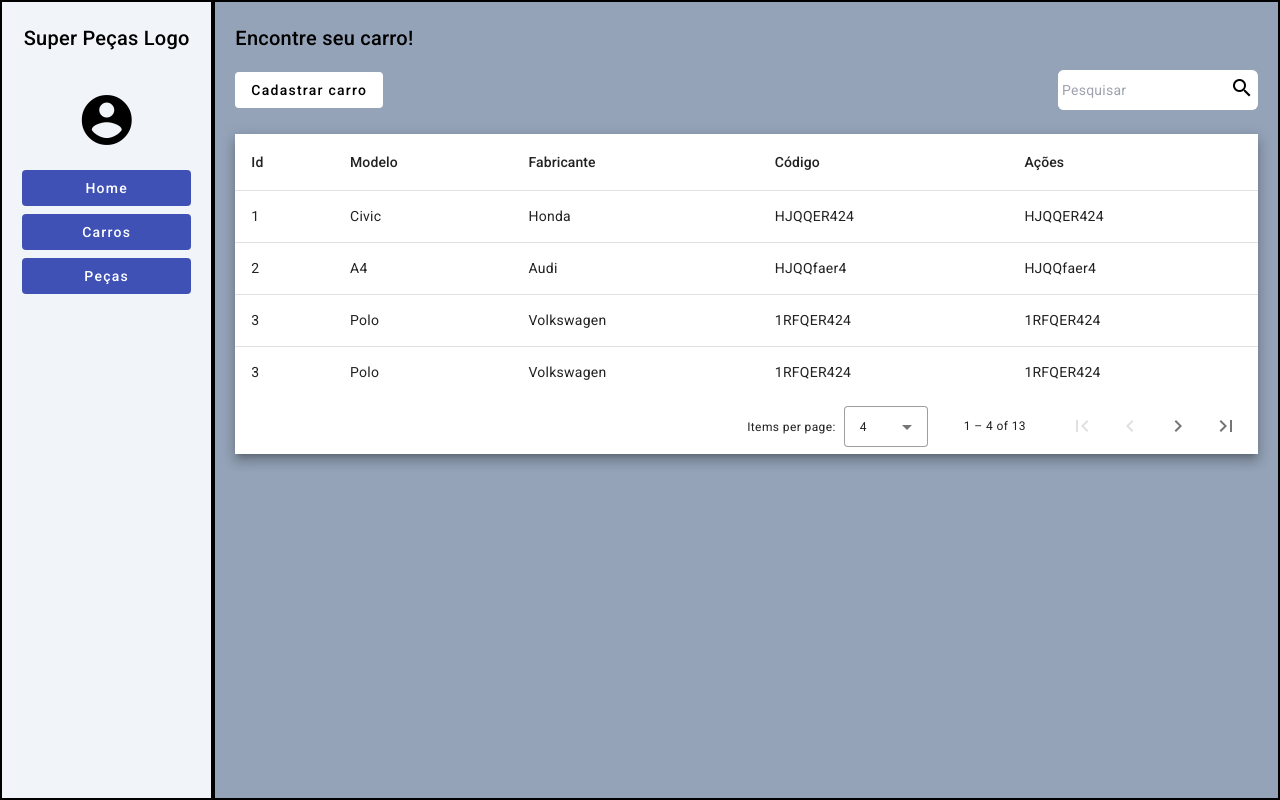
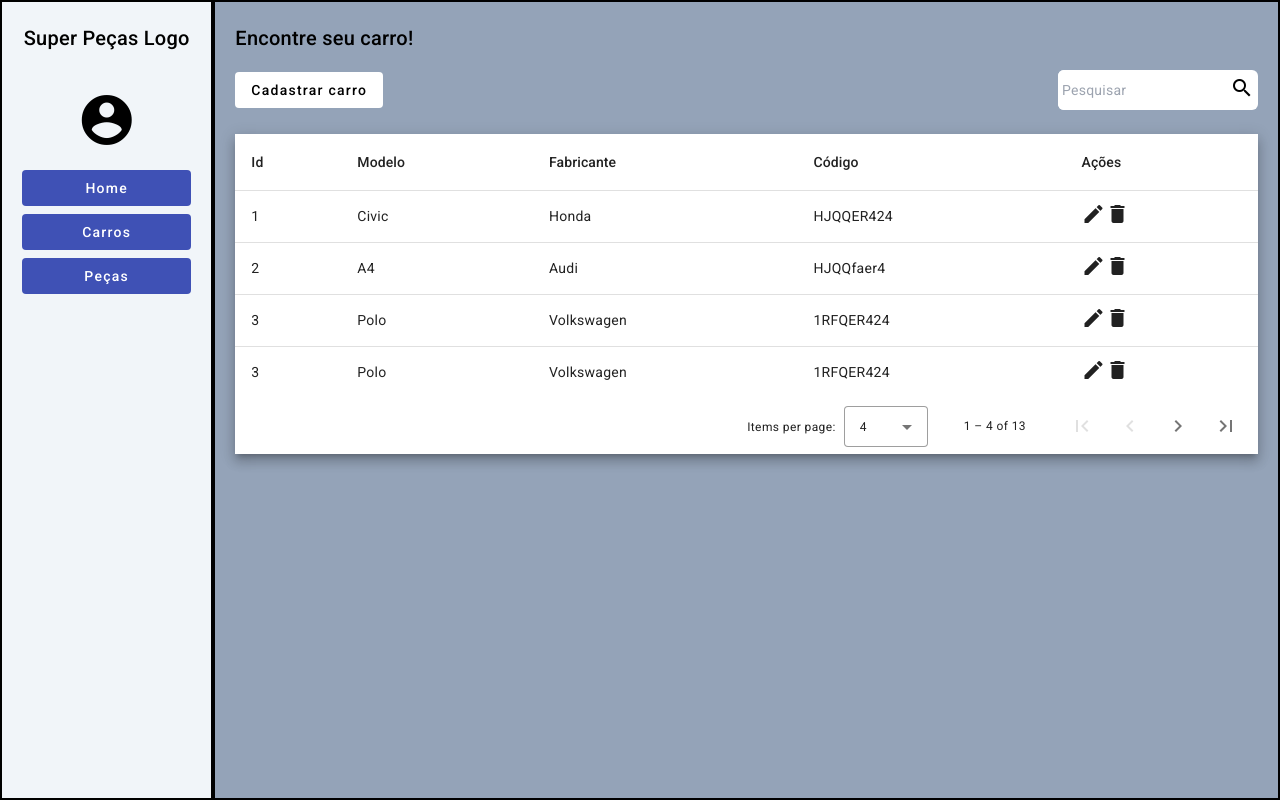
Before and after one commit to meiraa13/super_pe-as, an Angular app in the folder Week 3/super_pecas_ffb/: page /car in a window 1280 px wide. Built offline with nearby package versions, Linux system fonts and the light colour scheme.

Commit message:
feat: add action buttons

```diff
--- a/Week 3/super_pecas_ffb/src/app/src/app/pages/car/car.component.html
+++ b/Week 3/super_pecas_ffb/src/app/src/app/pages/car/car.component.html
@@ -35,7 +35,14 @@
 
     <ng-container matColumnDef="actions">
       <th mat-header-cell *matHeaderCellDef> Ações </th>
-      <td mat-cell *matCellDef="let element"> {{element.code}} </td>
+      <td mat-cell *matCellDef="let element">
+        <button>
+          <mat-icon fontIcon="edit"></mat-icon>
+        </button>
+        <button>
+          <mat-icon fontIcon="delete"></mat-icon>
+        </button>
+     </td>
     </ng-container>
 
     <tr mat-header-row *matHeaderRowDef="displayedColumns"></tr>
```
